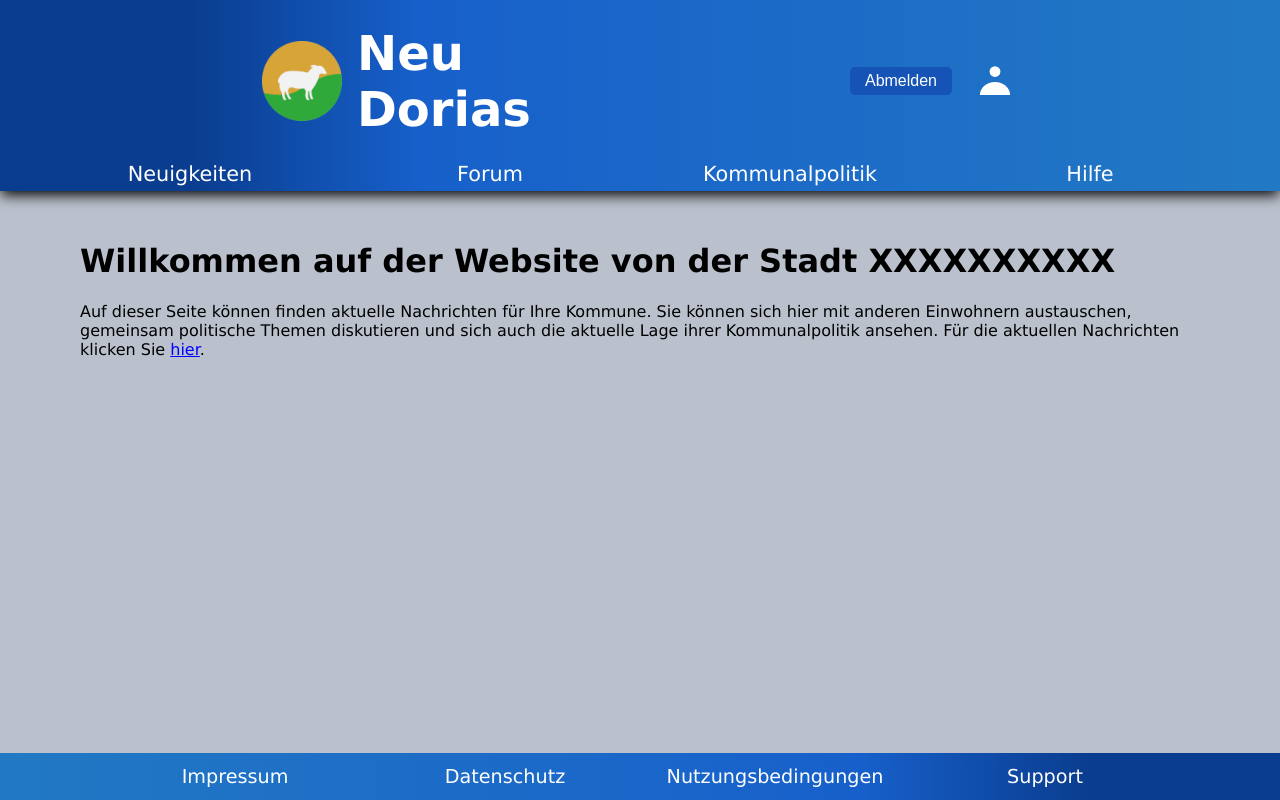
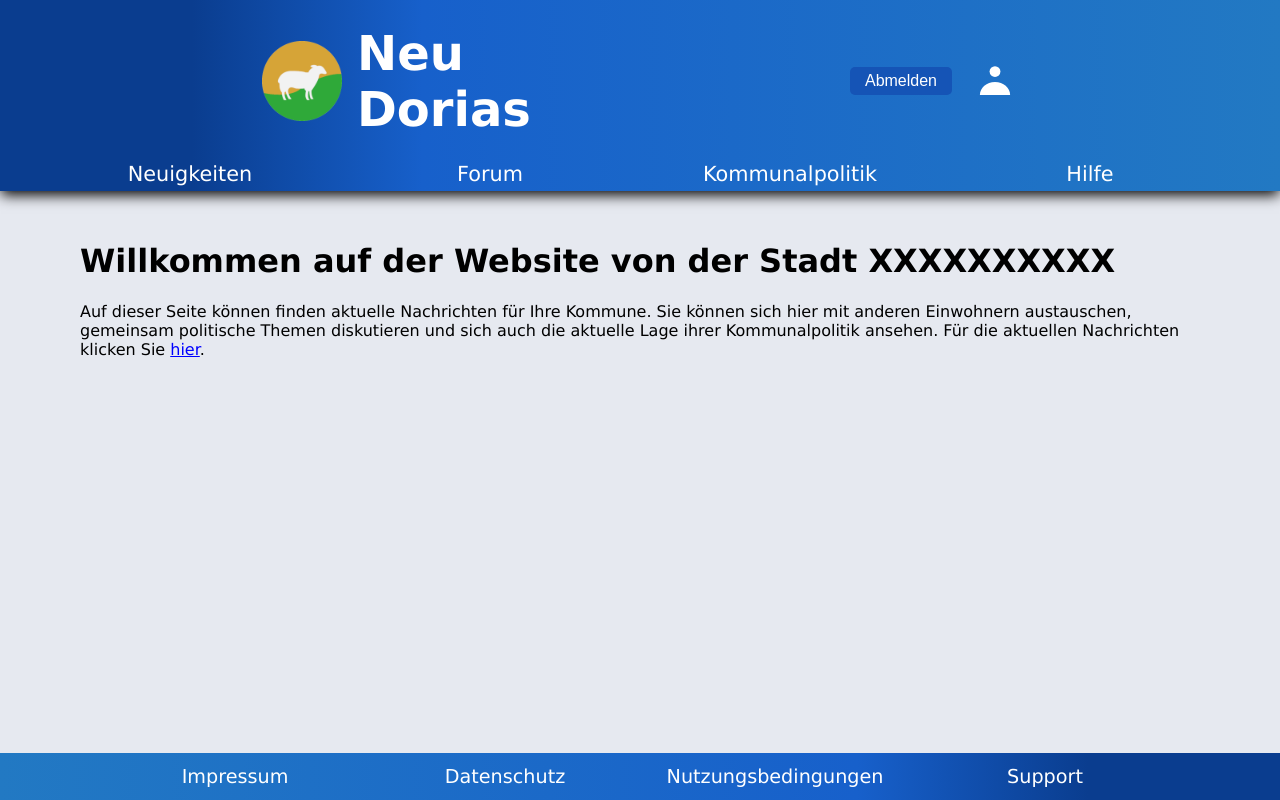
Before and after one commit to Jainzii/KomPol, a PHP site: page /index.html in a window 1280 px wide. Run offline with PHP 8.4, Linux system fonts and the light colour scheme.

Commit message:
- whitespace entfernt (support.css) - backgroundcolor verändert (main.css)

```diff
--- a/css/main.css
+++ b/css/main.css
@@ -12,7 +12,7 @@ body {
     display: flex;
     height: 100%;
     min-height: 100vh;
-    background-color: #bac1cc;
+    background-color: #e6e9f0;
 }
 
 header {
--- a/sites/other/support/support.css
+++ b/sites/other/support/support.css
@@ -6,7 +6,7 @@ form {
     flex-direction: column;
     margin: auto;
     background-color: rgba(34,121,195,0.9);
-    border-radius: 0px 0px 10px 10px ;
+    border-radius: 0px 0px 10px 10px;
     width: 80%;
     padding: 25px 25px 25px 25px;
 }
@@ -41,7 +41,6 @@ textarea {
     -webkit-box-sizing: border-box;
     -moz-box-sizing: border-box;
     box-sizing: border-box;
-
     width: 100%;
 }
 
```
